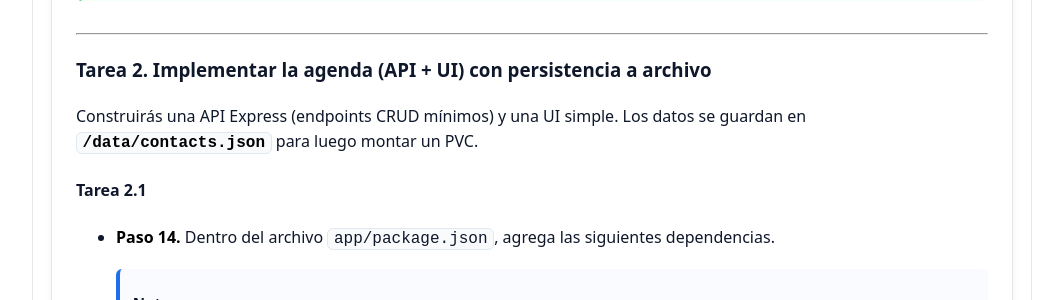
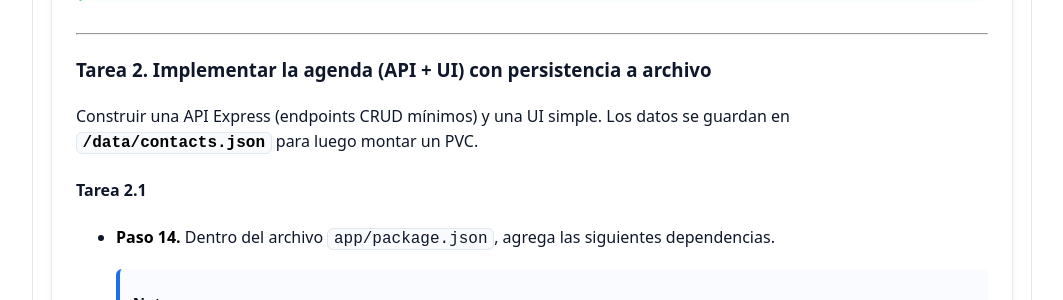
Before and after one commit to Netec-Mx/DOCK_KUB_V2, a Jekyll site: the page built from labs/capitulo10/lab10.md, in a window 1280 px wide and 900 px high, scrolled down 5011 px. Shown: the part 155-455 px from the top of the window, without its empty margins (108-1171 px from the left). Built offline with Jekyll 4.4.1, drawn with Linux system fonts in a browser that asks for light colours; some of the changed text lies outside the part shown.

Commit message:
Update lab10.md

```diff
--- a/labs/capitulo10/lab10.md
+++ b/labs/capitulo10/lab10.md
@@ -169,7 +169,7 @@ Organizar carpetas para separar el código de la app y los manifiestos de Kubern
 
 ### Tarea 2. Implementar la agenda (API + UI) con persistencia a archivo
 
-Construirás una API Express (endpoints CRUD mínimos) y una UI simple. Los datos se guardan en **`/data/contacts.json`** para luego montar un PVC.
+Construir una API Express (endpoints CRUD mínimos) y una UI simple. Los datos se guardan en **`/data/contacts.json`** para luego montar un PVC.
 
 #### Tarea 2.1
 
```
Also changed, not shown: other parts of labs/capitulo10/lab10.md (+1 -1 lines).
